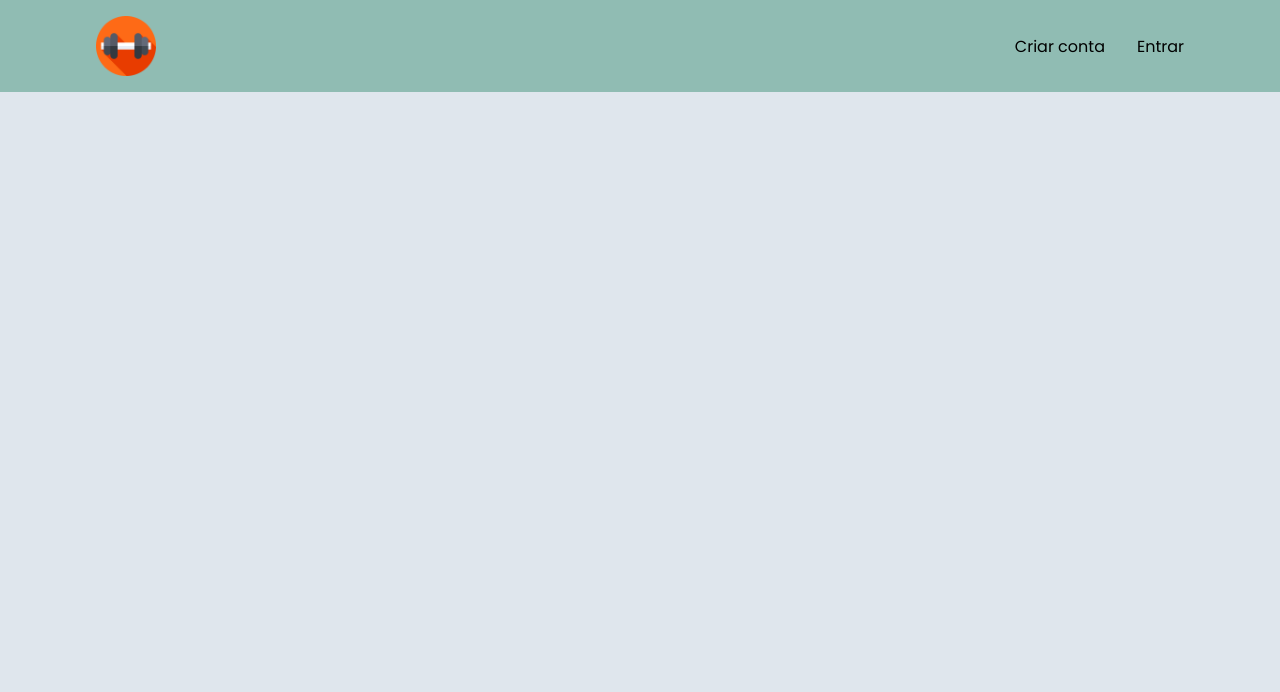
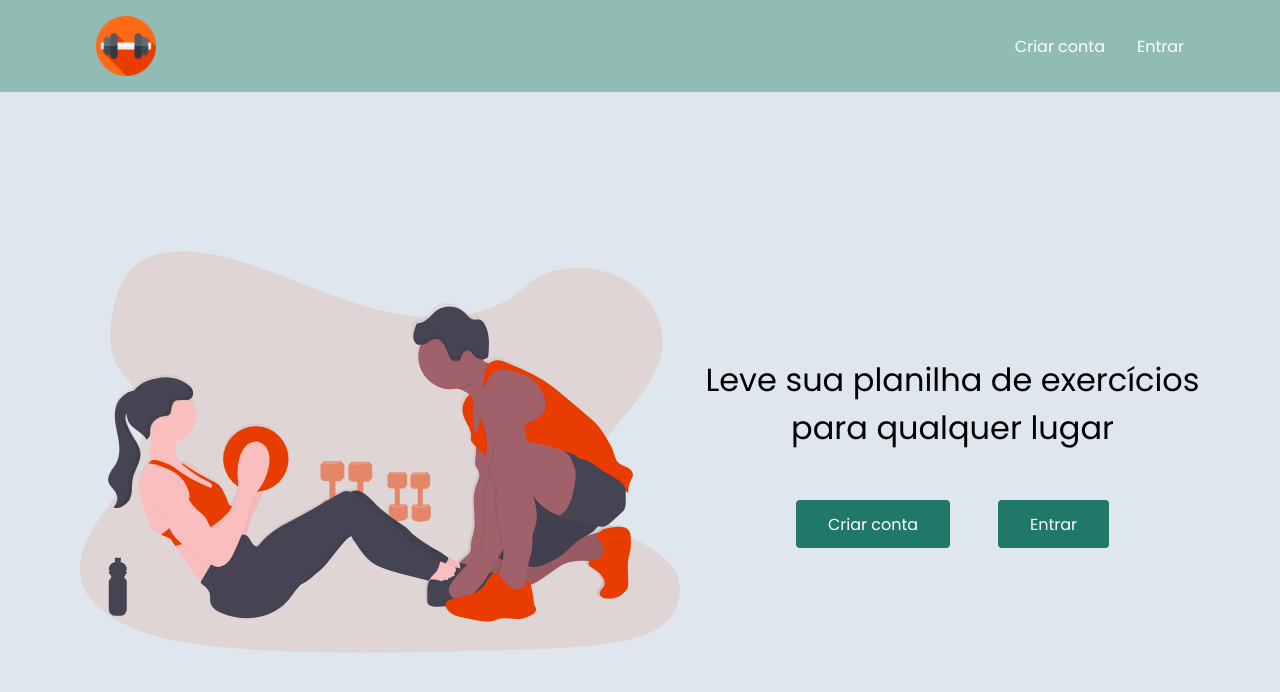
Before and after one commit to 1TATO/exercises-sheet, a React (Create React App) app in the folder frontend/: page / in a window 1280 px wide. Shown: the top 692 px of the page. Built offline with nearby package versions, Linux system fonts and the light colour scheme.

Commit message:
Homepage

```diff
--- a/frontend/package.json
+++ b/frontend/package.json
@@ -8,6 +8,7 @@
     "@testing-library/user-event": "^12.1.10",
     "react": "^17.0.2",
     "react-dom": "^17.0.2",
+    "react-router-dom": "^5.3.0",
     "react-scripts": "4.0.3",
     "styled-components": "^5.3.1",
     "web-vitals": "^1.0.1"
@@ -37,6 +38,7 @@
     ]
   },
   "devDependencies": {
+    "@types/react-router-dom": "^5.1.8",
     "eslint": "^7.32.0",
     "eslint-config-airbnb": "^18.2.1",
     "eslint-plugin-import": "^2.24.2",
--- a/frontend/src/App.jsx
+++ b/frontend/src/App.jsx
@@ -1,11 +1,9 @@
-import Header from './components/Header';
-import GlobalStyle from './styles/global';
+import Routes from './routes';
 
 function App() {
   return (
     <>
-      <Header />
-      <GlobalStyle />
+      <Routes />
     </>
   );
 }
--- a/frontend/src/components/Header/index.jsx
+++ b/frontend/src/components/Header/index.jsx
@@ -1,3 +1,5 @@
+import { Link } from 'react-router-dom';
+
 import LogoImg from '../../assets/logo.png';
 import { Container, Content } from './styles';
 
@@ -8,8 +10,8 @@ function Header() {
         <img src={LogoImg} alt="Exercises" />
 
         <nav>
-          <a href="google.com">Criar conta</a>
-          <a href="google.com">Entrar</a>
+          <Link to="/create">Criar conta</Link>
+          <Link to="/login">Entrar</Link>
         </nav>
       </Content>
     </Container>
--- a/frontend/src/components/Header/styles.js
+++ b/frontend/src/components/Header/styles.js
@@ -20,7 +20,7 @@ export const Content = styled.div`
 
   a {
     font-size: 1rem;
-    color: #000;
+    color: #fff;
 
     & + a {
       margin-left: 2rem;
--- a/frontend/src/index.jsx
+++ b/frontend/src/index.jsx
@@ -1,10 +1,11 @@
 import React from 'react';
 import ReactDOM from 'react-dom';
-import App from './App';
+// import App from './App';
+import Routes from './routes';
 
 ReactDOM.render(
   <React.StrictMode>
-    <App />
+    <Routes />
   </React.StrictMode>,
   document.getElementById('root'),
 );
--- /dev/null
+++ b/frontend/src/pages/Create/index.jsx
@@ -0,0 +1,9 @@
+// import {} from './styles';
+
+function Create() {
+  return (
+    <h1>Create</h1>
+  );
+}
+
+export default Create;
--- /dev/null
+++ b/frontend/src/pages/Create/styles.js
@@ -0,0 +1,5 @@
+// import styled from 'styled-components';
+
+// export const Container = styled.header`
+//   background: var(--header);
+// `;
--- /dev/null
+++ b/frontend/src/pages/Home/index.jsx
@@ -0,0 +1,35 @@
+import { Link } from 'react-router-dom';
+
+import Header from '../../components/Header';
+
+import BackgroundImg from '../../assets/homeBackground.svg';
+import { Container, Content } from './styles';
+
+function Home() {
+  return (
+    <>
+      <Header />
+
+      <Container>
+        <Content>
+          <img src={BackgroundImg} alt="Background" />
+
+          <div>
+            <p>Leve sua planilha de exercícios para qualquer lugar</p>
+
+            <div>
+              <Link to="/create">
+                <button type="button">Criar conta</button>
+              </Link>
+              <Link to="/login">
+                <button type="button">Entrar</button>
+              </Link>
+            </div>
+          </div>
+        </Content>
+      </Container>
+    </>
+  );
+}
+
+export default Home;
--- /dev/null
+++ b/frontend/src/pages/Home/styles.js
@@ -0,0 +1,55 @@
+import styled from 'styled-components';
+
+export const Container = styled.header`
+  max-width: 1120px;
+  margin: 0 auto;
+`;
+
+export const Content = styled.div`
+  height: 90vh;
+  display: flex;
+  align-items: center;
+  justify-content: space-between;
+
+  img {
+    width: 600px;
+    height: 600px;
+  }
+
+  > div {
+    margin-left: 25px;
+    text-align: center;
+
+    p {
+      font-size: 2rem;
+    }
+
+    div {
+      width: 100%;
+      margin: 0 auto;
+      margin-top: 3rem;
+
+      a {
+        button {
+          font-size: 1rem;
+          color: #fff;
+          background: var(--button);
+          border: 0;
+          padding: 0 2rem;
+          border-radius: 0.25rem;
+          height: 3rem;
+
+          transition: filter 0.2s;
+
+          &:hover {
+            filter: brightness(0.9);
+          }
+        }
+
+        & + a {
+          margin-left: 3rem;
+        }
+      }
+    }
+  }
+`;
--- /dev/null
+++ b/frontend/src/pages/Login/index.jsx
@@ -0,0 +1,9 @@
+// import {} from './styles';
+
+function Login() {
+  return (
+    <h1>Login</h1>
+  );
+}
+
+export default Login;
--- /dev/null
+++ b/frontend/src/pages/Login/styles.js
@@ -0,0 +1,5 @@
+// import styled from 'styled-components';
+
+// export const Container = styled.header`
+//   background: var(--header);
+// `;
--- /dev/null
+++ b/frontend/src/routes/index.jsx
@@ -0,0 +1,23 @@
+import { BrowserRouter, Route, Switch } from 'react-router-dom';
+import GlobalStyle from '../styles/global';
+
+import Home from '../pages/Home';
+import Login from '../pages/Login';
+import Create from '../pages/Create';
+
+function Routes() {
+  return (
+    <>
+      <BrowserRouter>
+        <Switch>
+          <Route path="/" exact component={Home} />
+          <Route path="/login" component={Login} />
+          <Route path="/create" component={Create} />
+        </Switch>
+      </BrowserRouter>
+      <GlobalStyle />
+    </>
+  );
+}
+
+export default Routes;
```
Also changed, not shown: 1 other file (tests, documents, lock files or other folders).
